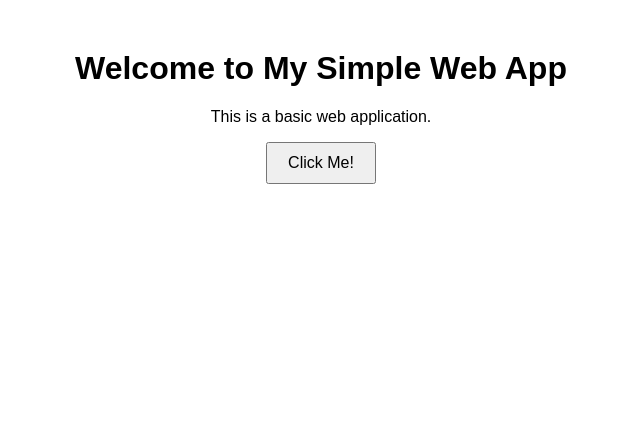
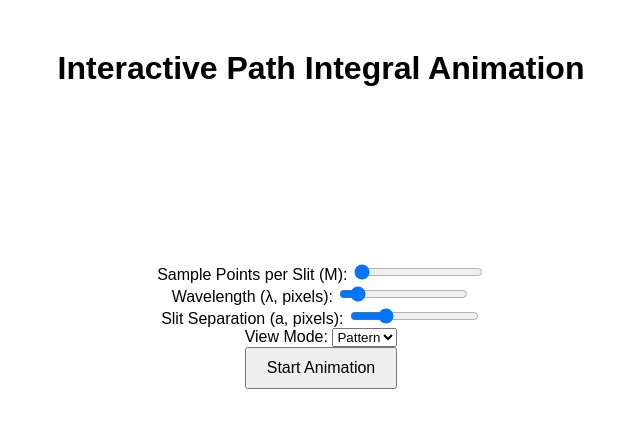
Before and after one commit to omarumkc/pimd-animation, a plain HTML site: page index.html in a window 1280 px wide. Shown: the whole page, without its empty margins (319-959 px from the left). Drawn offline with Linux system fonts and the light colour scheme.

Commit message:
Update index.html

```diff
--- a/index.html
+++ b/index.html
@@ -3,13 +3,32 @@
 <head>
     <meta charset="UTF-8">
     <meta name="viewport" content="width=device-width, initial-scale=1.0">
-    <title>My Simple Web App</title>
+    <title>Interactive Path Integral Animation</title>
     <link rel="stylesheet" href="styles.css">
 </head>
 <body>
-    <h1>Welcome to My Simple Web App</h1>
-    <p>This is a basic web application.</p>
-    <button onclick="displayMessage()">Click Me!</button>
+    <h1>Interactive Path Integral Animation</h1>
+    <div id="animation-container">
+        <canvas id="animation-canvas"></canvas>
+    </div>
+    <div id="controls">
+        <label for="M-slider">Sample Points per Slit (M): </label>
+        <input type="range" id="M-slider" min="1" max="50" value="1">
+        <br>
+        <label for="lambda-slider">Wavelength (λ, pixels): </label>
+        <input type="range" id="lambda-slider" min="1" max="100" step="0.1" value="10">
+        <br>
+        <label for="a-slider">Slit Separation (a, pixels): </label>
+        <input type="range" id="a-slider" min="20" max="100" value="40">
+        <br>
+        <label for="view-toggle">View Mode: </label>
+        <select id="view-toggle">
+            <option value="pattern">Pattern</option>
+            <option value="path">Path</option>
+        </select>
+        <br>
+        <button id="animate-button">Start Animation</button>
+    </div>
     <script src="script.js"></script>
 </body>
 </html>
```
